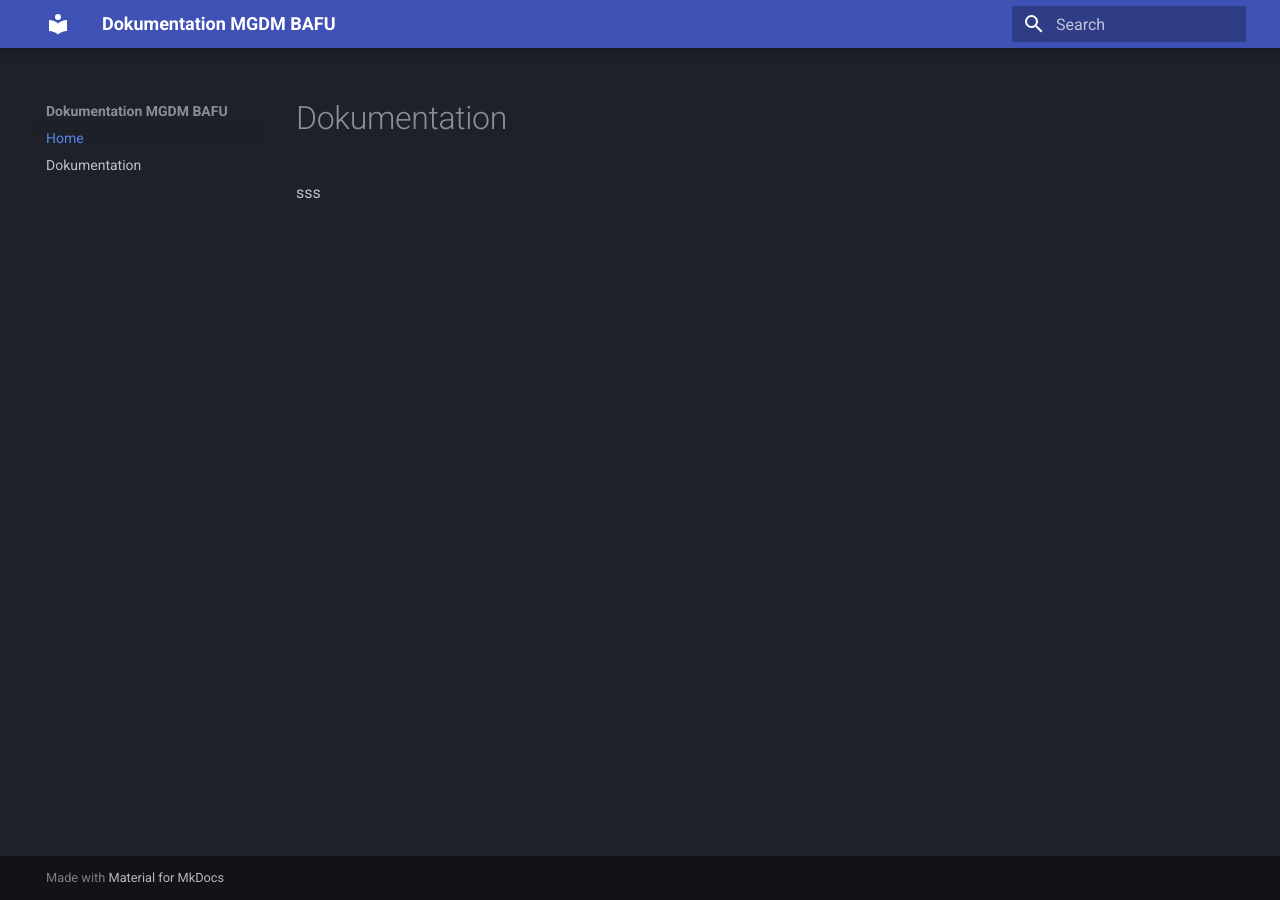
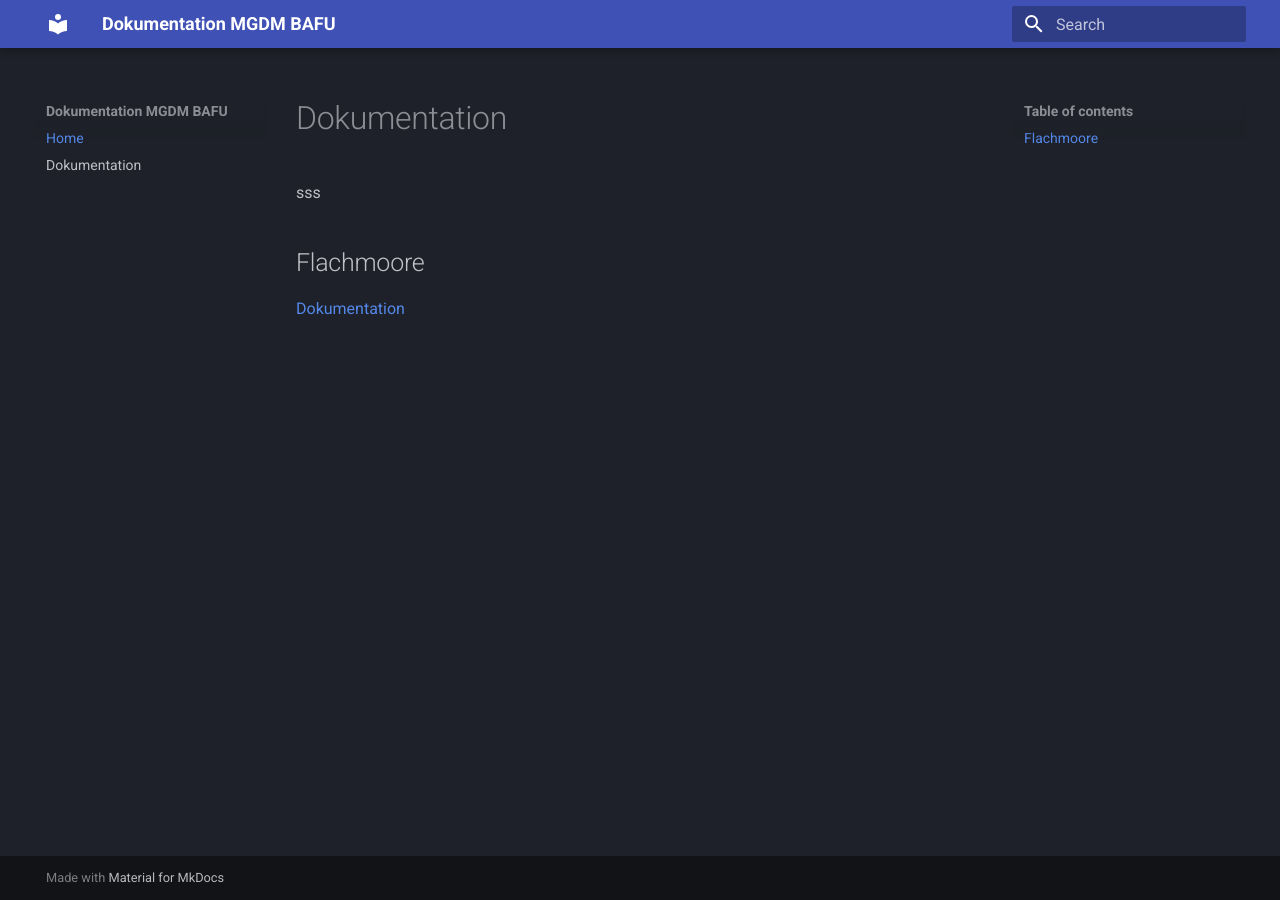
Before and after one commit to nrohrbach/MGDM-Dokus, an MkDocs documentation site: the page built from docs/index.md, in a window 1280 px wide. Built offline with MkDocs 1.6.1 and Material for MkDocs 9.7.7, drawn with Linux system fonts in a browser that asks for light colours.

Commit message:
Add Flachmoore section to documentation

```diff
--- a/docs/index.md
+++ b/docs/index.md
@@ -1,2 +1,4 @@
 # Dokumentation
 sss
+## Flachmoore
+[Dokumentation](https://github.com/nrohrbach/MGDM-Dokus/blob/main/docs/Flachmoore/Modelldokumentation.md)
```
